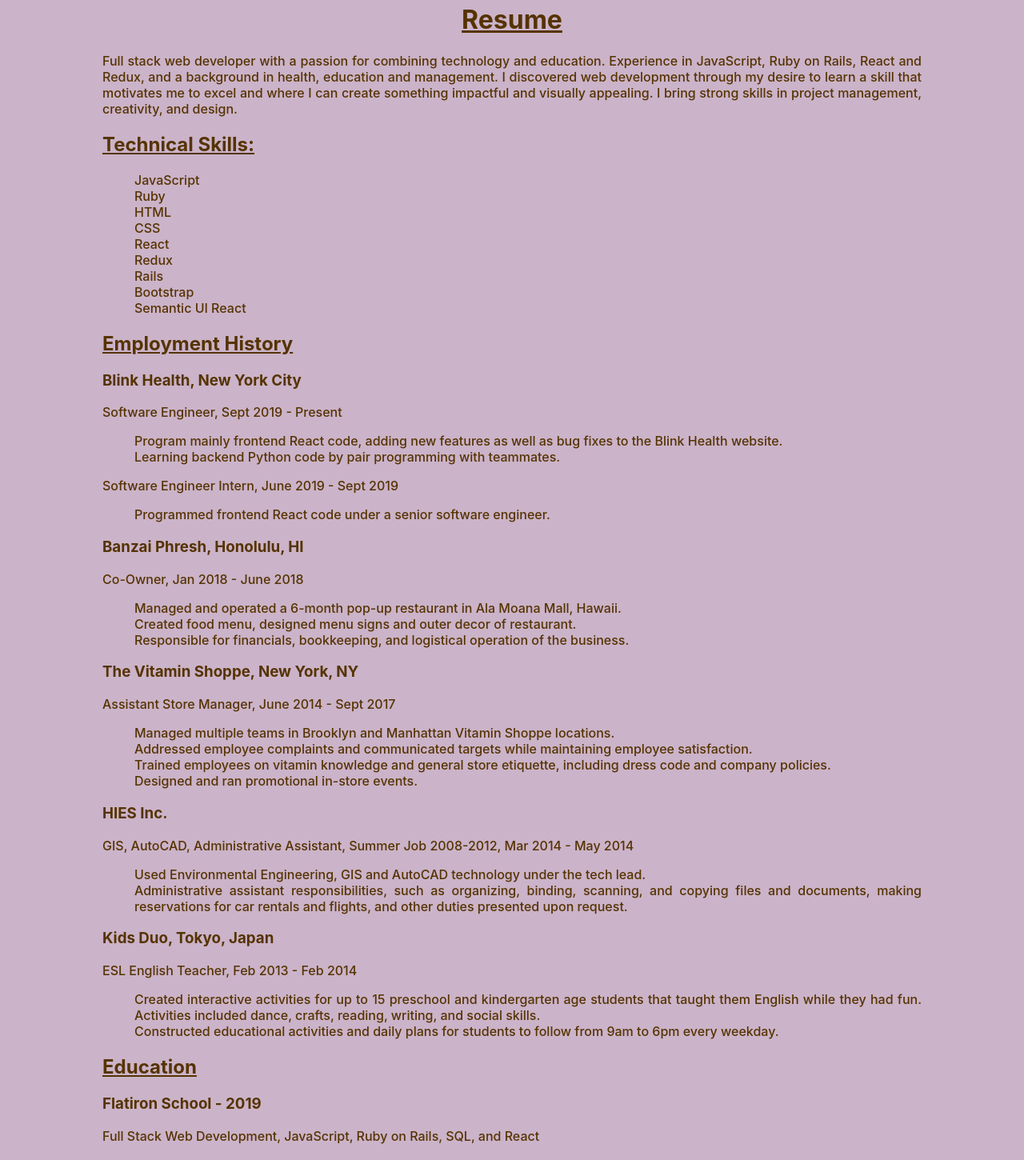
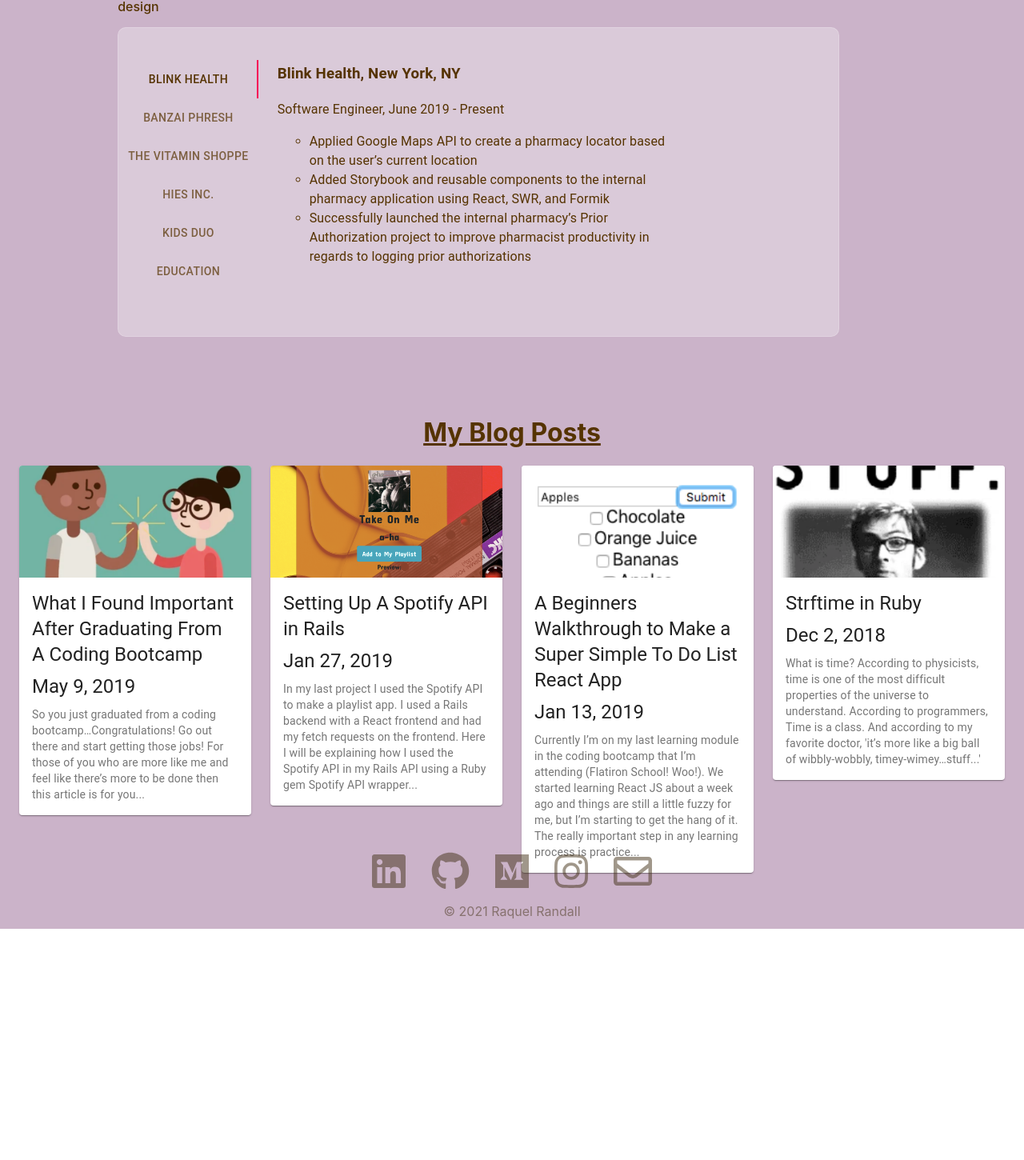
Before and after one commit to Saekit/Personal-Portfolio, a React (Create React App) app: page /resume in a window 1280 px wide. Shown: the part 3380-4830 px from the top of the page at 80% size. After the commit the page ends 4541 px from the top, so only its background shows below. Built offline with nearby package versions, Linux system fonts and the light colour scheme; a web font is replaced by a local one.

Commit message:
added more material stuff

```diff
--- a/src/App.css
+++ b/src/App.css
@@ -13,13 +13,14 @@
   margin-bottom: -142px;
   position: relative;
   background: #cbb3c9;
-  background-repeat: no-repeat;
-  background-size: cover;
-  background-position: center;
 }
 
 .Content {
   margin: 70px 0px;
+}
+
+.section-title {
+  text-align: center;
 }
 
 /* Footer */
@@ -124,7 +125,7 @@
   text-align: center;
 }
 .home-bio {
-  flex: 1;
+  margin: 0 auto;
   justify-content: center;
   font-weight: 500;
   width: 60%;
@@ -139,6 +140,7 @@
 .name {
   font-size: 3rem;
   font-weight: 800;
+  text-align: center;
 }
 .name h1 {
   font-family: "Dancing Script", cursive;
@@ -150,6 +152,7 @@
   margin-bottom: 200px;
   display: flex;
   flex-direction: column;
+  max-width: 1020px;
 }
 
 .about-container {
@@ -326,34 +329,24 @@
 }
 
 /* Resume */
-.resume-container {
+.resume {
   display: flex;
   flex-direction: column;
-  width: 100%;
   font-weight: 500;
-}
-.resume {
   width: 80%;
   margin: auto;
-  text-align: justify;
   margin-bottom: 100px;
+  max-width: 1020px;
 }
 .resume li {
-  list-style-type: none;
+  list-style-type: circle;
 }
 .resume h2 {
   text-decoration: underline;
 }
 
 /* Blog */
-.blog-container {
-  display: flex;
-  flex-direction: column;
-  margin-bottom: 100px;
-  justify-content: space-evenly;
-  flex-flow: row wrap;
-}
-.blogcard-container {
+.blogcard {
   height: 350px;
   padding: 15px;
   margin: 10px;
@@ -364,7 +357,7 @@
   flex-direction: row;
   justify-content: space-around;
 }
-.blogcard-container a {
+.blogcard a {
   text-decoration: none;
   color: #553300;
 }
@@ -456,7 +449,6 @@
   }
   .home-bio {
     width: unset;
-    border-radius: unset;
   }
   .project-card {
     flex-direction: column;
@@ -497,14 +489,13 @@
   .home-about {
     max-width: unset;
     width: unset;
-    border-radius: unset;
   }
 
   .about-tech {
     width: unset;
   }
 
-  .blogcard-container {
+  .blogcard {
     margin-bottom: 100px;
     padding: 20px;
   }
--- a/src/components/Blog.js
+++ b/src/components/Blog.js
@@ -1,36 +1,62 @@
 import React from "react";
+import { makeStyles } from "@material-ui/core/styles";
+import Card from "@material-ui/core/Card";
+import CardActionArea from "@material-ui/core/CardActionArea";
+import CardActions from "@material-ui/core/CardActions";
+import CardContent from "@material-ui/core/CardContent";
+import CardMedia from "@material-ui/core/CardMedia";
+import Button from "@material-ui/core/Button";
+import Typography from "@material-ui/core/Typography";
+import Grid from "@material-ui/core/Grid";
 
-class Blog extends React.Component {
-  componentDidMount() {
-    window.scrollTo(0, 0);
-  }
-  render() {
-    const { article } = this.props;
-    return (
-      <div className="blogcard-container">
-        <div className="blog-header">
-          <h2>
-            <a target="_blank" rel="noopener noreferrer" href={article.link}>
+const useStyles = makeStyles({
+  root: {
+    maxWidth: 345,
+  },
+  media: {
+    height: 140,
+  },
+});
+
+function Blog(props) {
+  // componentDidMount() {
+  //   window.scrollTo(0, 0);
+  // }
+
+  const { article } = props;
+  const classes = useStyles();
+
+  return (
+    <Grid item xs={12} sm={6} lg={3}>
+      <Card className={classes.root}>
+        <CardActionArea>
+          <CardMedia
+            className={classes.media}
+            image={article.image}
+            title={article.id}
+          />
+          <CardContent>
+            <Typography gutterBottom variant="h5" component="h2">
               {article.article_name}
-            </a>
-          </h2>
-          <p>{article.date}</p>
-        </div>
-        <div className="blog-content-img">
-          <div className="blog-content">
-            <p>{article.content}</p>
-            <a target="_blank" rel="noopener noreferrer" href={article.link}>
-              Read More
-            </a>
-          </div>
-          <div className="blog-img">
-            <a target="_blank" rel="noopener noreferrer" href={article.link}>
-              <img src={article.image} alt="article" />
-            </a>
-          </div>
-        </div>
-      </div>
-    );
-  }
+            </Typography>
+            <Typography gutterBottom variant="h5" component="h3">
+              {article.date}
+            </Typography>
+            <Typography variant="body2" color="textSecondary" component="p">
+              {article.content}
+            </Typography>
+          </CardContent>
+        </CardActionArea>
+        {/* <CardActions>
+              <a target="_blank" rel="noopener noreferrer" href={article.link}>
+                <Button size="small" color="primary">
+                  Read More
+                </Button>
+              </a>
+            </CardActions> */}
+      </Card>
+    </Grid>
+  );
 }
+
 export default Blog;
--- a/src/components/Footer.js
+++ b/src/components/Footer.js
@@ -5,7 +5,7 @@
   faInstagram,
   faLinkedin,
   faGithub,
-  faMedium
+  faMedium,
 } from "@fortawesome/free-brands-svg-icons";
 import { faEnvelope } from "@fortawesome/free-regular-svg-icons";
 
@@ -56,7 +56,7 @@
       </div>
 
       <div className="footer-c">
-        <p>© 2019 Raquel Randall</p>
+        <p>© 2021 Raquel Randall</p>
       </div>
     </footer>
   );
--- a/src/components/NavBar.js
+++ b/src/components/NavBar.js
@@ -126,14 +126,14 @@
           <li className="nav-item">
             <Link
               activeClass="active"
-              to="resume"
+              to="experience"
               spy={true}
               smooth={true}
               offset={-70}
               duration={500}
               onClick={closeNav}
             >
-              Resume
+              Experience
             </Link>
           </li>
 
--- a/src/components/Resume.js
+++ b/src/components/Resume.js
@@ -1,70 +1,164 @@
 import React from "react";
+import Tabs from "@material-ui/core/Tabs";
+import Tab from "@material-ui/core/Tab";
+import { makeStyles, useTheme } from "@material-ui/core/styles";
+import Typography from "@material-ui/core/Typography";
+import Box from "@material-ui/core/Box";
+import useMediaQuery from "@material-ui/core/useMediaQuery";
+
+const useStyles = makeStyles((theme) => ({
+  root: {
+    flexGrow: 1,
+    background: "rgba(255, 255, 255, 0.3)",
+    backdropFilter: "blur(1.5px)",
+    borderRadius: 10,
+    border: "1px solid rgba(255, 255, 255, 0.18)",
+    display: "flex",
+    minHeight: 385,
+    maxWidth: 900,
+    [theme.breakpoints.down("xs")]: {
+      flexDirection: "column",
+    },
+  },
+  tabs: {
+    borderRight: `1px solid ${theme.palette.divider}`,
+  },
+  rootTabs: {
+    display: "flex",
+  },
+  scroller: {
+    flexShrink: 0,
+  },
+}));
+
+function TabPanel(props) {
+  const { children, value, index, ...other } = props;
+
+  return (
+    <div
+      role="tabpanel"
+      hidden={value !== index}
+      id={`vertical-tabpanel-${index}`}
+      aria-labelledby={`vertical-tab-${index}`}
+      {...other}
+    >
+      {value === index && (
+        <Box p={3}>
+          <Typography style={{ maxWidth: 500 }}>{children}</Typography>
+        </Box>
+      )}
+    </div>
+  );
+}
+
+function a11yProps(index) {
+  return {
+    id: `vertical-tab-${index}`,
+    "aria-controls": `vertical-tabpanel-${index}`,
+  };
+}
+
+function useWidth() {
+  const theme = useTheme();
+  const keys = [...theme.breakpoints.keys].reverse();
+  return (
+    keys.reduce((output, key) => {
+      // eslint-disable-next-line react-hooks/rules-of-hooks
+      const matches = useMediaQuery(theme.breakpoints.up(key));
+      return !output && matches ? key : output;
+    }, null) || "xs"
+  );
+}
 
 const Resume = () => {
+  const classes = useStyles();
+  const width = useWidth();
+  // const size = useWindowSize();
+  const [value, setValue] = React.useState(0);
+
+  const handleChange = (event, newValue) => {
+    setValue(newValue);
+  };
+
+  let condTabOrientation;
+  if (width === "xs") {
+    condTabOrientation = "horizontal";
+  } else {
+    condTabOrientation = "vertical";
+  }
+
+  console.log(width);
+
   return (
-    <div className="resume-container">
     <div className="resume">
-        <h1>
-          <u>Resume</u>
-        </h1>
       <p>
-          Full stack web developer with a passion for combining technology and
-          education. Experience in JavaScript, Ruby on Rails, React and Redux,
-          and a background in health, education and management. I discovered web
-          development through my desire to learn a skill that motivates me to
-          excel and where I can create something impactful and visually
-          appealing. I bring strong skills in project management, creativity,
-          and design.
+        Software developer with a passion for combining technology and design.
+        Experience in JavaScript, React and Redux, a basic understanding of Ruby
+        and Python. I discovered web development through my desire to learn a
+        skill that motivates me to excel and where I can create something
+        impactful and visually appealing. I bring strong skills in project
+        management, creativity, and design
       </p>
-        <h2>Technical Skills:</h2>
-        <ul>
-          <li>JavaScript</li>
-          <li>Ruby</li>
-          <li>HTML</li>
-          <li>CSS</li>
-          <li>React</li>
-          <li>Redux</li>
-          <li>Rails</li>
-          <li>Bootstrap</li>
-          <li>Semantic UI React</li>
-        </ul>
 
-        <h2>Employment History</h2>
-
-        <h3>Blink Health, New York City</h3>
-        <p>Software Engineer, Sept 2019 - Present</p>
+      <div className={classes.root}>
+        <Tabs
+          orientation={condTabOrientation}
+          variant="scrollable"
+          value={value}
+          onChange={handleChange}
+          aria-label="tabs"
+          className={{
+            root: classes.rootTabs,
+            scroller: classes.scroller,
+            tabs: classes.tabs,
+          }}
+          scrollButtons="on"
+        >
+          <Tab label="Blink Health" {...a11yProps(0)} />
+          <Tab label="Banzai Phresh" {...a11yProps(1)} />
+          <Tab label="The Vitamin Shoppe" {...a11yProps(2)} />
+          <Tab label="HIES Inc." {...a11yProps(3)} />
+          <Tab label="Kids Duo" {...a11yProps(4)} />
+          <Tab label="Education" {...a11yProps(5)} />
+        </Tabs>
+        <TabPanel value={value} index={0}>
+          <h3>Blink Health, New York, NY</h3>
+          <p>Software Engineer, June 2019 - Present</p>
           <ul>
             <li>
-            Program mainly frontend React code, adding new features as well as bug fixes to the Blink Health website.
+              Applied Google Maps API to create a pharmacy locator based on the
+              user’s current location
             </li>
             <li>
-            Learning backend Python code by pair programming with teammates.
+              Added Storybook and reusable components to the internal pharmacy
+              application using React, SWR, and Formik
+            </li>
+            <li>
+              Successfully launched the internal pharmacy’s Prior Authorization
+              project to improve pharmacist productivity in regards to logging
+              prior authorizations
             </li>
           </ul>
-        <p>Software Engineer Intern, June 2019 - Sept 2019</p>
-        <ul>
-          <li>
-            Programmed frontend React code under a senior software engineer.
-          </li>
-        </ul>
-
+        </TabPanel>
+        <TabPanel value={value} index={1}>
           <h3>Banzai Phresh, Honolulu, HI</h3>
           <p>Co-Owner, Jan 2018 - June 2018</p>
           <ul>
             <li>
-            Managed and operated a 6-month pop-up restaurant in Ala Moana Mall,
-            Hawaii.
+              Managed and operated a 6-month pop-up restaurant in Ala Moana
+              Mall, Hawaii.
             </li>
             <li>
               Created food menu, designed menu signs and outer decor of
               restaurant.
             </li>
             <li>
-            Responsible for financials, bookkeeping, and logistical operation of
-            the business.
+              Responsible for financials, bookkeeping, and logistical operation
+              of the business.
             </li>
           </ul>
-
+        </TabPanel>
+        <TabPanel value={value} index={2}>
           <h3>The Vitamin Shoppe, New York, NY</h3>
           <p>Assistant Store Manager, June 2014 - Sept 2017</p>
           <ul>
@@ -77,68 +171,63 @@
               maintaining employee satisfaction.
             </li>
             <li>
-            Trained employees on vitamin knowledge and general store etiquette,
-            including dress code and company policies.
+              Trained employees on vitamin knowledge and general store
+              etiquette, including dress code and company policies.
             </li>
             <li>Designed and ran promotional in-store events.</li>
           </ul>
-
+        </TabPanel>
+        <TabPanel value={value} index={3}>
           <h3>HIES Inc.</h3>
           <p>
-          GIS, AutoCAD, Administrative Assistant, Summer Job 2008-2012, Mar 2014
-          - May 2014
+            GIS, AutoCAD, Administrative Assistant, Summer Job 2008-2012, Mar
+            2014 - May 2014
           </p>
           <ul>
             <li>
-            Used Environmental Engineering, GIS and AutoCAD technology under the
-            tech lead.
+              Used Environmental Engineering, GIS and AutoCAD technology under
+              the tech lead.
             </li>
             <li>
               Administrative assistant responsibilities, such as organizing,
               binding, scanning, and copying files and documents, making
-            reservations for car rentals and flights, and other duties presented
-            upon request.
+              reservations for car rentals and flights, and other duties
+              presented upon request.
             </li>
           </ul>
-
+        </TabPanel>
+        <TabPanel value={value} index={4}>
           <h3>Kids Duo, Tokyo, Japan</h3>
           <p>ESL English Teacher, Feb 2013 - Feb 2014</p>
           <ul>
             <li>
               Created interactive activities for up to 15 preschool and
               kindergarten age students that taught them English while they had
-            fun. Activities included dance, crafts, reading, writing, and social
-            skills.
+              fun. Activities included dance, crafts, reading, writing, and
+              social skills.
             </li>
             <li>
               Constructed educational activities and daily plans for students to
               follow from 9am to 6pm every weekday.
             </li>
           </ul>
-
-        <h2>Education</h2>
-
-        <h3>Flatiron School - 2019</h3>
+        </TabPanel>
+        <TabPanel value={value} index={5}>
+          <h4>Flatiron School - 2019</h4>
           <p>
-          Full Stack Web Development, JavaScript, Ruby on Rails, SQL, and React
+            Full Stack Web Development, JavaScript, Ruby on Rails, SQL, and
+            React
           </p>
 
-        <h3>Hunter College - 2017</h3>
+          <h4>Hunter College - 2017</h4>
           <p>Health Sciences, Nutrition, Chemistry</p>
 
-        <h3>Soka University of America - Aliso Viejo, CA - 2012</h3>
+          <h4>Soka University of America - Aliso Viejo, CA - 2012</h4>
           <p>
             Bachelor of Arts: Social and Behavioral Sciences: 3.8 GPA, Magna Cum
             Laude
           </p>
-        <br />
-        <a
-          target="_blank"
-          rel="noopener noreferrer"
-          href="https://www.linkedin.com/in/raquel-randall/"
-        >
-          <h2>Visit my Linkedin for more details</h2>
-        </a>
+        </TabPanel>
       </div>
     </div>
   );
--- a/src/containers/BlogContainer.js
+++ /dev/null
@@ -1,20 +0,0 @@
-import React, { Component } from "react";
-import Blog from "../components/Blog";
-
-class BlogContainer extends Component {
-  render() {
-    const articles = this.props.articles.reverse();
-    return (
-      <div className="blog-container">
-        <h1>
-          <u>My Blog Posts</u>
-        </h1>
-
-        {articles.map(article => (
-          <Blog key={article.id} article={article} />
-        ))}
-      </div>
-    );
-  }
-}
-export default BlogContainer;
--- a/src/containers/Home.js
+++ b/src/containers/Home.js
@@ -1,13 +1,24 @@
-import React, { Component } from "react";
+import React from "react";
 import ProjectsContainers from "./ProjectsContainers";
 import About from "../components/About";
-import BlogContainer from "./BlogContainer";
+import Blog from "../components/Blog";
 import Resume from "../components/Resume";
+import Container from "@material-ui/core/Container";
+import Grid from "@material-ui/core/Grid";
+import { makeStyles } from "@material-ui/core/styles";
 
-class Home extends Component {
-  render() {
+const useStyles = makeStyles((theme) => ({
+  root: {
+    flexGrow: 1,
+  },
+}));
+
+function Home({ articles, projects }) {
+  const classes = useStyles();
+  const articlesReversed = articles.reverse();
+
   return (
-      <div className="home-container">
+    <Container maxWidth="lg">
       <div className="name">
         <h1>Raquel Randall</h1>
       </div>
@@ -15,34 +26,45 @@
         <h2>Full Stack Web Developer</h2>
         <p>
           I'm a full stack web developer with a liberal arts, health science,
-            and education background. I love traveling, reading, eating good
-            food, watching movies, and all things cute. Currently, I'm working
-            as a software engineer at Blink Health.
+          and education background. I love traveling, reading, eating good food,
+          watching movies, and all things cute. Currently, I'm working as a
+          software engineer at Blink Health.
         </p>
       </div>
 
       <div className="home-projects-container" id="projects">
-          <h1>
+        <h1 className="section-title">
           <u>My Projects</u>
         </h1>
-          <ProjectsContainers projects={this.props.projects} />
+        <ProjectsContainers projects={projects} />
       </div>
       <div id="about">
-          <h1>
+        <h1 className="section-title">
           <u>About Me</u>
         </h1>
         <About />
       </div>
 
-        <div id="resume">
+      <div id="experience">
+        <h1 className="section-title">
+          <u>Experience</u>
+        </h1>
         <Resume />
       </div>
 
       <div className="home-blog-container" id="blog">
-          <BlogContainer articles={this.props.articles} />
+        <h1 className="section-title">
+          <u>My Blog Posts</u>
+        </h1>
+        <div className={classes.root}>
+          <Grid container spacing={3}>
+            {articlesReversed.map((article) => (
+              <Blog key={article.id} article={article} />
+            ))}
+          </Grid>
         </div>
       </div>
+    </Container>
   );
 }
-}
 export default Home;
```
Lines whose indentation alone changed are shown as unchanged.
